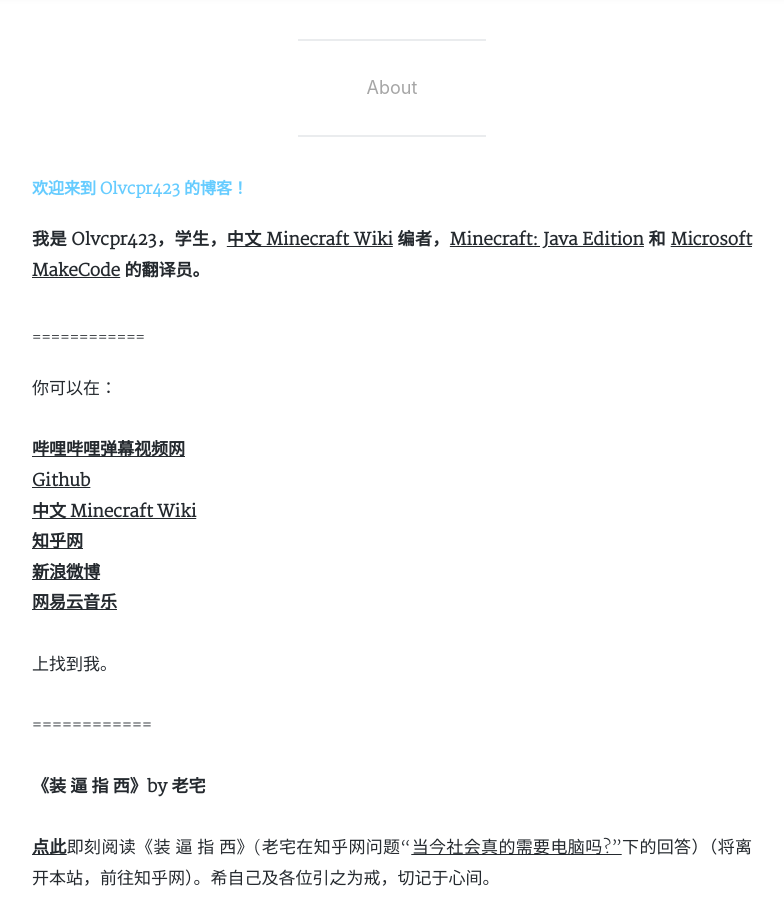
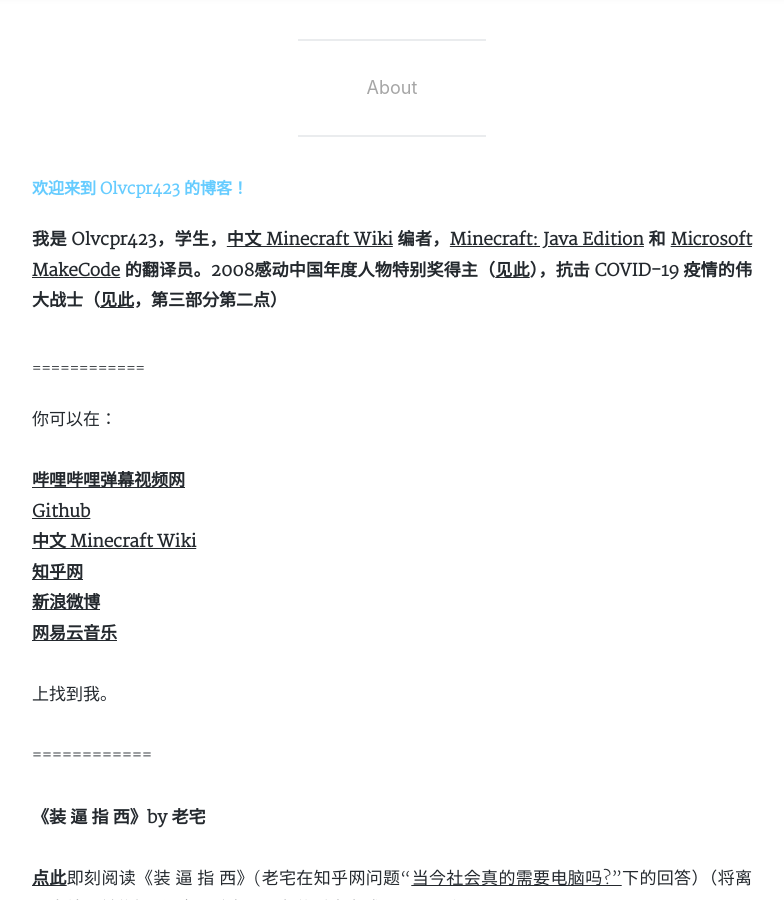
Before and after one commit to Olvcpr423/Olvcpr423.github.io, a Jekyll site: the page built from about.html, in a window 1280 px wide and 900 px high, scrolled down 461 px. Shown: the whole window, without its empty margins (248-1032 px from the left). Built offline with Jekyll 4.4.1, drawn with Linux system fonts in a browser that asks for light colours; nearby versions of some CDN libraries; a style sheet for code colours, icons or effects is not loaded.

Commit message:
Update about.html

```diff
--- a/about.html
+++ b/about.html
@@ -17,7 +17,7 @@ tags: About 关于
 <br>
 <p>
   <b>
-    我是 Olvcpr423，学生，<a href='https://minecraft-zh.gamepedia.com'>中文 Minecraft Wiki</a> 编者，<a href='https://crowdin.com/project/minecraft/zh-CN'>Minecraft: Java Edition</a> 和 <a href='https://crowdin.com/project/kindscript/zh-CN'>Microsoft MakeCode</a> 的翻译员。
+    我是 Olvcpr423，学生，<a href='https://minecraft-zh.gamepedia.com'>中文 Minecraft Wiki</a> 编者，<a href='https://crowdin.com/project/minecraft/zh-CN'>Minecraft: Java Edition</a> 和 <a href='https://crowdin.com/project/kindscript/zh-CN'>Microsoft MakeCode</a> 的翻译员。2008感动中国年度人物特别奖得主（<a href ='http://news.cctv.com/china/20090205/114029.shtml'>见此</a>），抗击 COVID-19 疫情的伟大战士（<a href ='http://www.xinhuanet.com/politics/2020-06/07/c_1126083364.htm'>见此</a>，第三部分第二点）
   </b>
 </p>
 <br>
```
